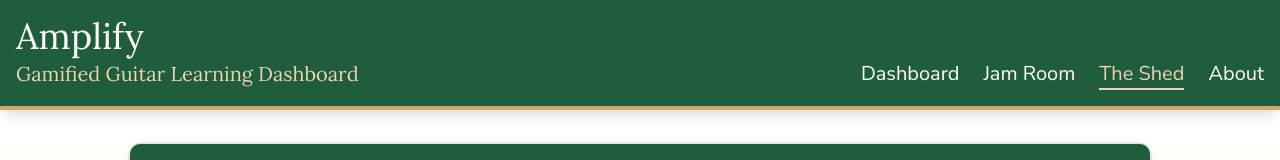
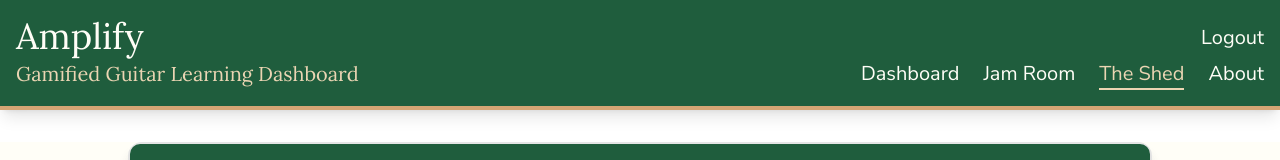
Before and after one commit to joshliford/amplify-guitar-app, a React (Vite) app in the folder amplify-guitar-app/: page /shed in a window 1280 px wide. Shown: the top 160 px of the page. Built offline with nearby package versions, Linux system fonts and the light colour scheme.

Commit message:
added logout button/functionality

```diff
--- a/amplify-guitar-app/src/App.jsx
+++ b/amplify-guitar-app/src/App.jsx
@@ -1,4 +1,4 @@
-import { Routes, Route, Navigate } from 'react-router'
+import { Routes, Route, Navigate, useNavigate } from 'react-router'
 import { useState } from 'react'
 import './index.css'
 import Header from './components/Header'
@@ -19,12 +19,18 @@ function App() {
   const [ completedChallenges, setCompletedChallenges ] = useState([]);
   const [ levelUpModalOpen, setLevelUpModalOpen ] = useState(false);
 
+  const navigate = useNavigate();
+
   const level = calculateLevel(totalXP);
   const currentXP = xpProgression(totalXP);
   const xpNeeded = xpNeededToLevelUp(totalXP);
 
   const handleCloseLevelUpModal = () => {
     setLevelUpModalOpen(false);
+  }
+
+  const handleLogout = () => {
+    navigate('/auth');
   }
 
   function addXP(amount) {
@@ -57,7 +63,7 @@ function App() {
 
   return (
     <div className="flex flex-col min-h-screen">
-      <Header />
+      <Header handleLogout={handleLogout} />
       <main className="grow">
         <Routes>
           <Route path='/' element={<Navigate to="/auth" replace />} />
--- a/amplify-guitar-app/src/components/Header.jsx
+++ b/amplify-guitar-app/src/components/Header.jsx
@@ -1,7 +1,7 @@
 import { Link, useLocation } from 'react-router-dom'
 import NavBar from "./NavBar"
 
-export default function Header() {
+export default function Header({ handleLogout }) {
 
     // hide the header when on the auth page
     const location = useLocation();
@@ -10,9 +10,14 @@ export default function Header() {
     return (
         <div className="flex flex-col p-4 border-b-4 border-[#D4A574] bg-[#1F5D3D] shadow-lg">
             <header>
-                <Link to={'/dashboard'}><h1 className="text-4xl text-[#FFFEF7] font-['Lora'] hover:text-[#EBD5B3] transition-colors mb-1">
-                    Amplify</h1>
-                </Link>
+                <div className="flex justify-between">
+                    <Link to={'/dashboard'}><h1 className="text-4xl text-[#FFFEF7] font-['Lora'] hover:text-[#EBD5B3] transition-colors mb-1">
+                        Amplify</h1>
+                    </Link>
+                    <button onClick={handleLogout} className="text-[#FFFEF7] text-xl font-['Nunito_Sans'] hover:text-[#EBD5B3] hover:cursor-pointer transition">
+                        Logout
+                    </button>
+                </div>
                 <div className="flex flex-row justify-between">
                     <h2 className="text-[#EBD5B3] font-['Lora'] text-xl">Gamified Guitar Learning Dashboard</h2>
                     <NavBar />
```
